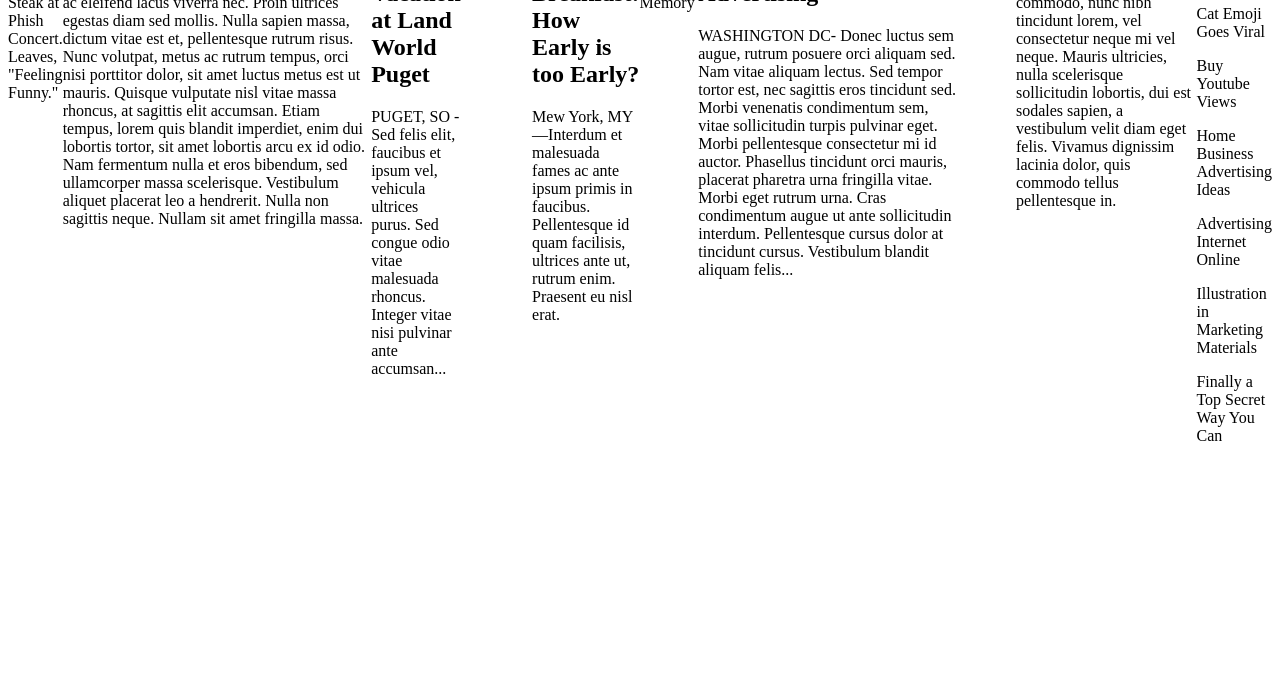
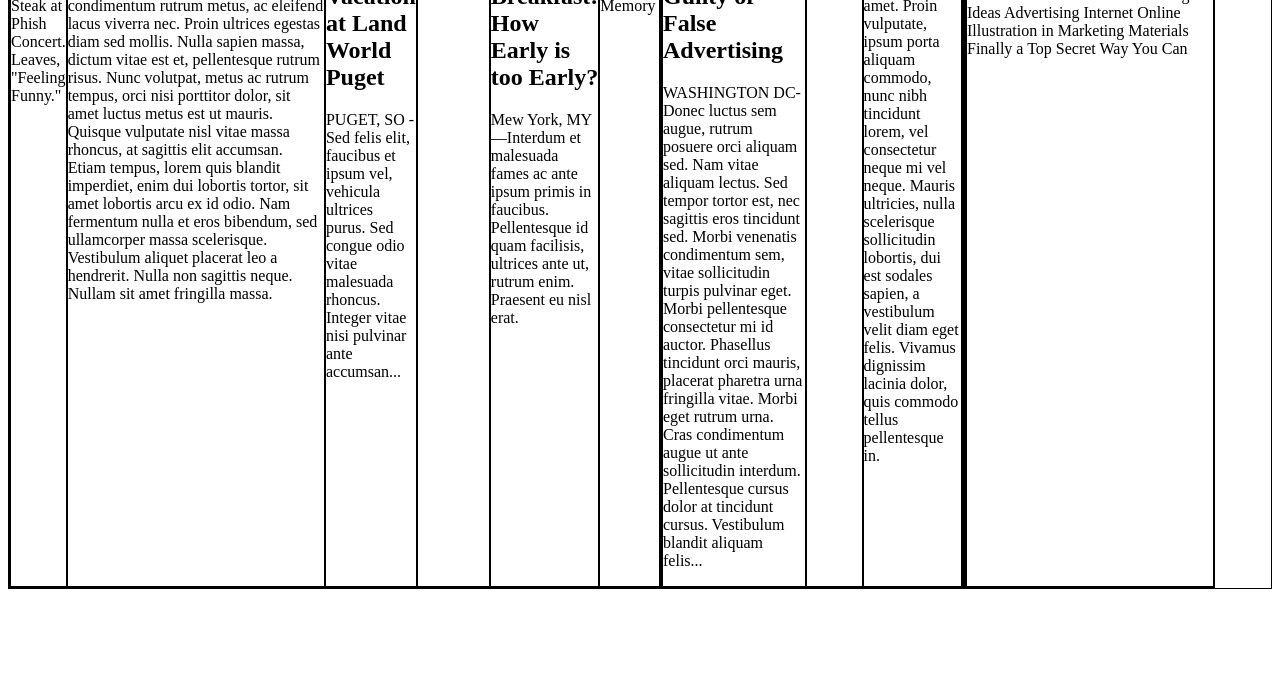
Before and after one commit to sflints/My-TImes, a plain HTML site: page index.html in a window 1280 px wide. Shown: the part 102-800 px from the top of the page. Drawn offline with Linux system fonts and the light colour scheme.

Commit message:
added borders

```diff
--- a/index.html
+++ b/index.html
@@ -58,12 +58,7 @@
     </div>
     <div class="news-bites">
       <h3>News Bites</h3>
-      <p>Cat Emoji Goes Viral</p>
-      <p>Buy Youtube Views</p>
-      <p>Home Business Advertising Ideas</p>
-      <p>Advertising Internet Online</p>
-      <p>Illustration in Marketing Materials</p>
-      <p>Finally a Top Secret Way You Can</p>
+      <p>Cat Emoji Goes Viral Buy Youtube Views Home Business Advertising Ideas Advertising Internet Online Illustration in Marketing Materials Finally a Top Secret Way You Can</p>
     </div>
   </div>
 </div>
--- a/resources/css/style.css
+++ b/resources/css/style.css
@@ -37,7 +37,16 @@ header a {
 }
 .large {
   display: flex;
+  width: 650px;
 }
 .medium {
   display: flex;
+  width: 300px;
 }
+.small {
+  display: flex;
+  width: 250px;
+}
+div {
+  border: 1px solid black;
+}
```
